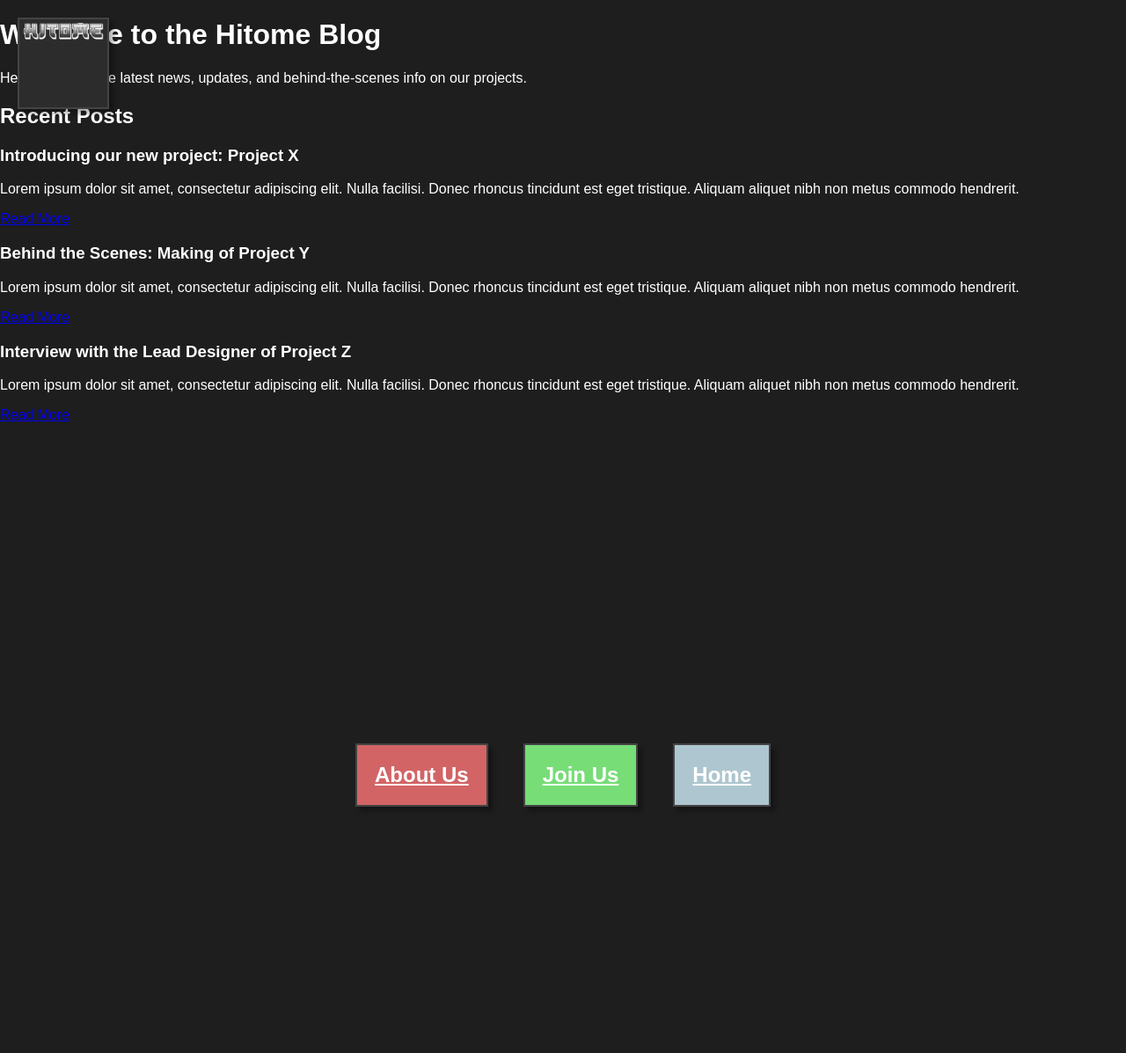
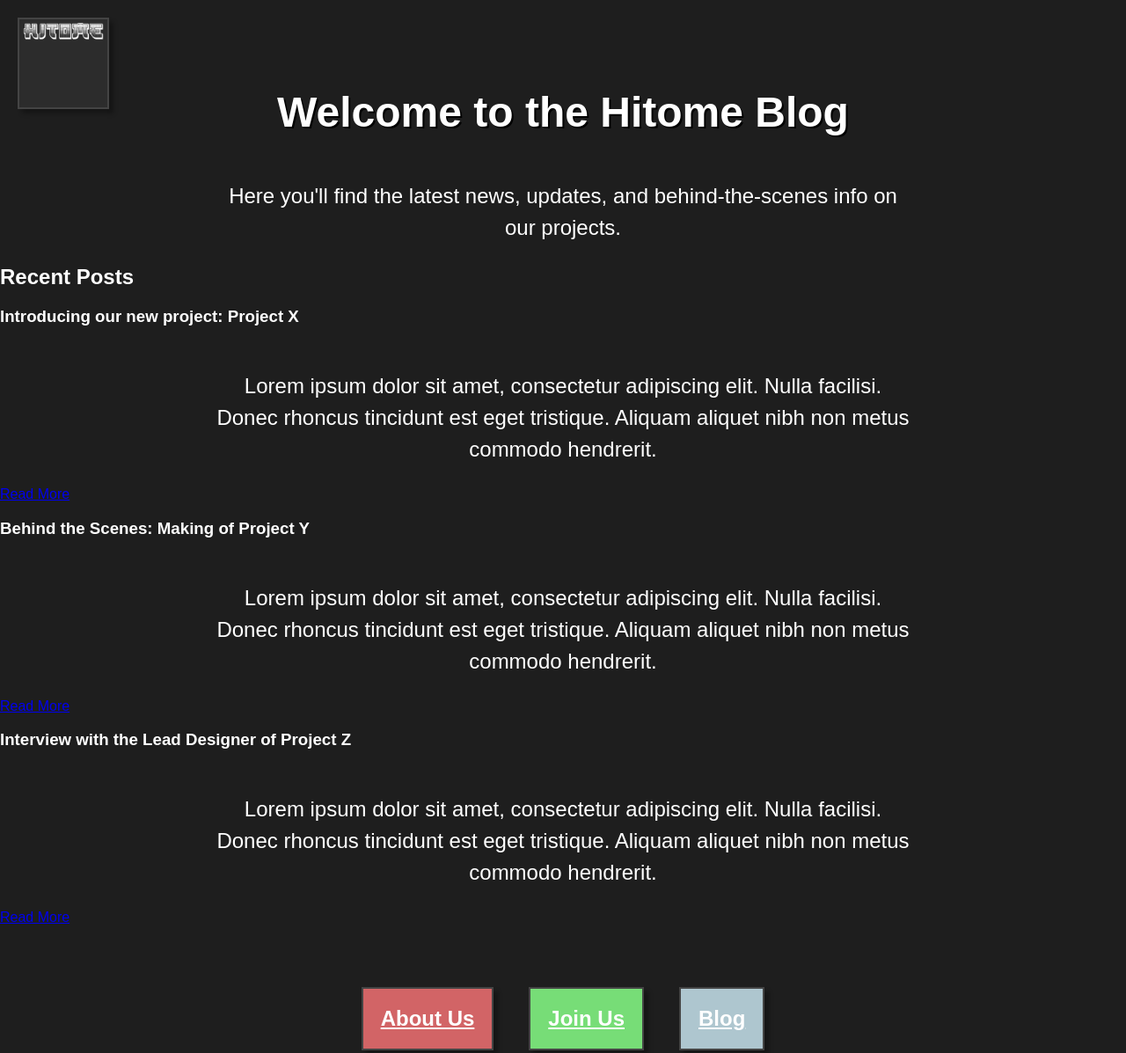
Before and after one commit to mrbigboydude/Hitome.xyz, a plain HTML site: page blog.html in a window 1280 px wide. Shown: the whole page at 88% size. Drawn offline with Linux system fonts and the light colour scheme.

Commit message:
Update blog.html

```diff
--- a/blog.html
+++ b/blog.html
@@ -2,8 +2,9 @@
 <html>
 <head>
 	<meta charset="UTF-8">
-	<title>Blog - Hitome</title>
-	<link rel="shortcut icon" type="image/x-icon" href="favicon.ico?">
+	<title>Hitome</title>
+ <link rel="stylesheet" type="css" href="styles.css">
+<link rel="shortcut icon" type="image/x-icon" href="favicon.ico?">
 	<style>
 		body {
 			margin: 0;
@@ -13,11 +14,29 @@
 			font-family: sans-serif;
 		}
 
+		h1 {
+			text-align: center;
+			margin-top: 100px;
+			font-size: 48px;
+			font-weight: bold;
+			text-shadow: 2px 2px #000;
+		}
+
+		p {
+			text-align: center;
+			margin-top: 50px;
+			font-size: 24px;
+			line-height: 1.5;
+			max-width: 800px;
+			margin-left: auto;
+			margin-right: auto;
+		}
+
 		.container {
 			display: flex;
 			justify-content: center;
 			align-items: center;
-			height: 100vh;
+			margin-top: 50px;
 			perspective: 1000px;
 		}
 
@@ -103,7 +122,6 @@
 			transform-origin: center;
 			box-shadow: 5px 5px 5px rgba(0, 0, 0, 0.3);
 		}
-
 .logo:hover {transform: translateZ(30px) rotateX(10deg) rotateY(-10deg);
 			box-shadow: 10px 10px 10px rgba(0, 0, 0, 0.5);
 		}
@@ -121,12 +139,12 @@
 			transform-origin: center;
 		}
 
-		</style>
+	</style>
+</head>
 <body>
 	<div class="logo">
 		<img src="logo.png" alt="Hitome logo">
-
-		</div>
+	</div>
 	<h1>Welcome to the Hitome Blog</h1>
 	<p>Here you'll find the latest news, updates, and behind-the-scenes info on our projects.</p>
 	<h2>Recent Posts</h2>
@@ -148,7 +166,7 @@
 	<div class="container">
 		<a href="about-us.html" class="button">About Us</a>
 		<a href="join-us.html" class="button">Join Us</a>
-		<a href="index.html" class="button">Home</a>
+		<a href="blog.html" class="button">Blog</a>
 	</div>
 </body>
 </html>
```
